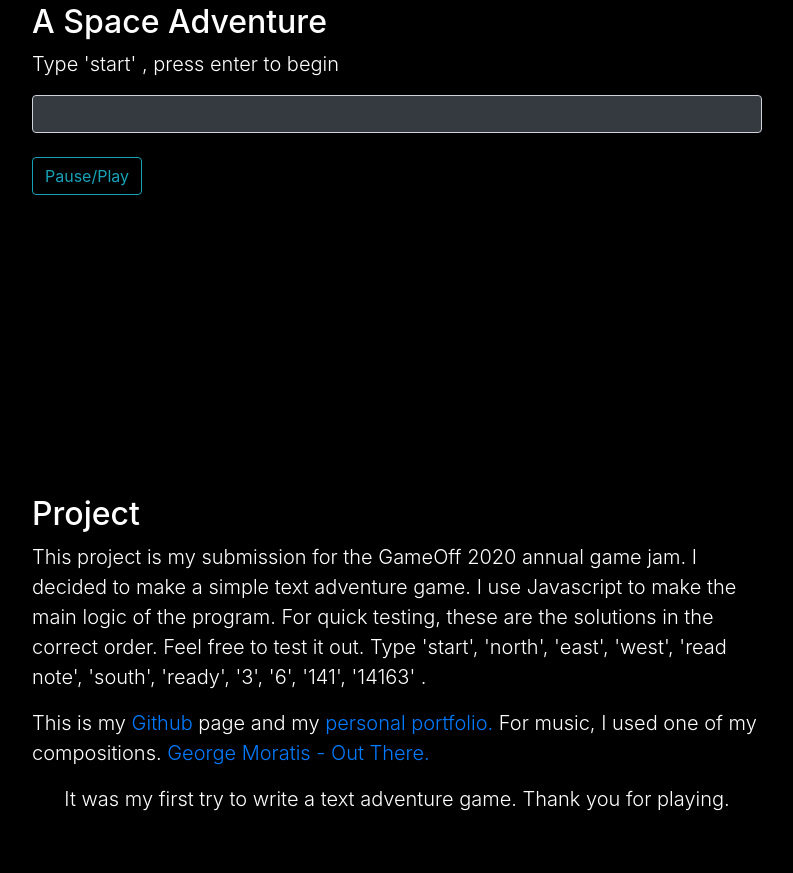
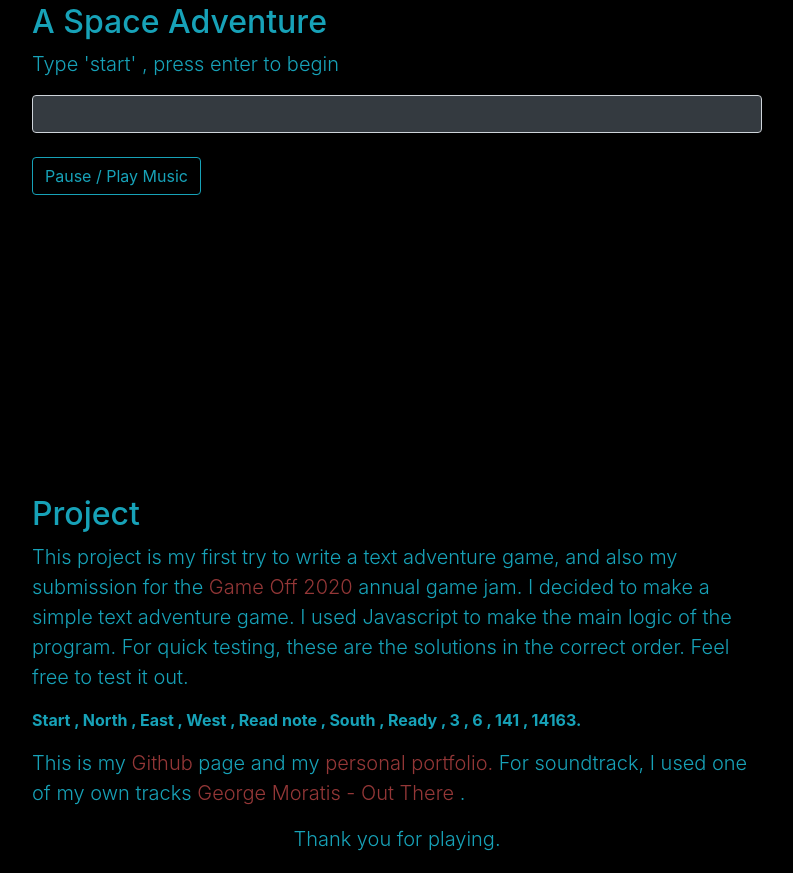
Before and after one commit to gmoraitis/GameOff2020-A_Space_Adventure, a website with bundled scripts: page index.html in a window 1280 px wide. Shown: the part 703-1576 px from the top of the page, without its empty margins (243-1036 px from the left). Built offline with nearby package versions, Linux system fonts and the light colour scheme.

Commit message:
Added more styning changes

```diff
--- a/css/scrolling-nav.css
+++ b/css/scrolling-nav.css
@@ -10,5 +10,8 @@ section {
 }
 .form-control{
 background-color: rgb(0, 0, 0);
-color: whitesmoke !important;
+color: rgb(0, 225, 255)!important;
 }
+a{
+  color:rgba(255, 94, 94, 0.582) !important;
+}
--- a/index.html
+++ b/index.html
@@ -26,7 +26,7 @@
   </header>
 
   <section>
-    <div class="container text-white">
+    <div class="container text-info">
       <div class="row">
         <div class="col-lg-8 mx-auto">
           <h2>A Space Adventure</h2>
@@ -36,7 +36,7 @@
           </ul>
           <input type="email" class="form-control bg-dark" id="input" value="">
           <br>
-          <button type="button" class="btn btn-outline-info" onclick="play_pause()">Pause/Play</button>
+          <button type="button" class="btn btn-outline-info" onclick="play_pause()">Pause / Play Music</button>
         </div>
       </div>
     </div>
@@ -51,25 +51,29 @@
 
 
   <section>
-    <div class="container text-white">
+    <div class="container text-info">
       <div class="row">
         <div class="col-lg-8 mx-auto">
           <h2>Project</h2>
-          <p class="lead">This project is my submission for the GameOff 2020 annual game jam. I decided to make a simple
-            text adventure game. I use Javascript to make the main logic of the program. For quick testing, these are
-            the solutions in the correct order. Feel free to test it out. Type 'start', 'north', 'east', 'west', 'read
-            note', 'south', 'ready', '3', '6', '141', '14163' .
+          <p class="lead">This project is my first try to write a text adventure game, and also my submission for the <a
+              href="https://itch.io/jam/game-off-2020" target="_blank">Game Off 2020 </a> annual game jam. I
+            decided to make a simple
+            text adventure game. I used Javascript to make the main logic of the program. For quick testing, these are
+            the solutions in the correct order. Feel free to test it out.
+          <p class="font-weight-bold">Start , North , East , West , Read
+            note , South , Ready , 3 , 6 , 141 , 14163. </p>
+
           </p>
 
           <p class="lead">
             This is my <a href="https://github.com/gmoraitis" target="_blank">Github </a> page
             and my <a href="https://gmoraitis.github.io/" target="_blank">personal portfolio.</a>
-            For music, I used one of my compositions. <a href="https://soundcloud.com/moraitisgeorge/out-there"
-              target="_blank">George Moratis - Out There. </a>
+            For soundtrack, I used one of my own tracks <a href="https://soundcloud.com/moraitisgeorge/out-there"
+              target="_blank">George Moratis - Out There </a>.
           </p>
 
           <p class="lead text-center">
-            It was my first try to write a text adventure game. Thank you for playing. </p>
+           Thank you for playing. </p>
         </div>
       </div>
     </div>
```
